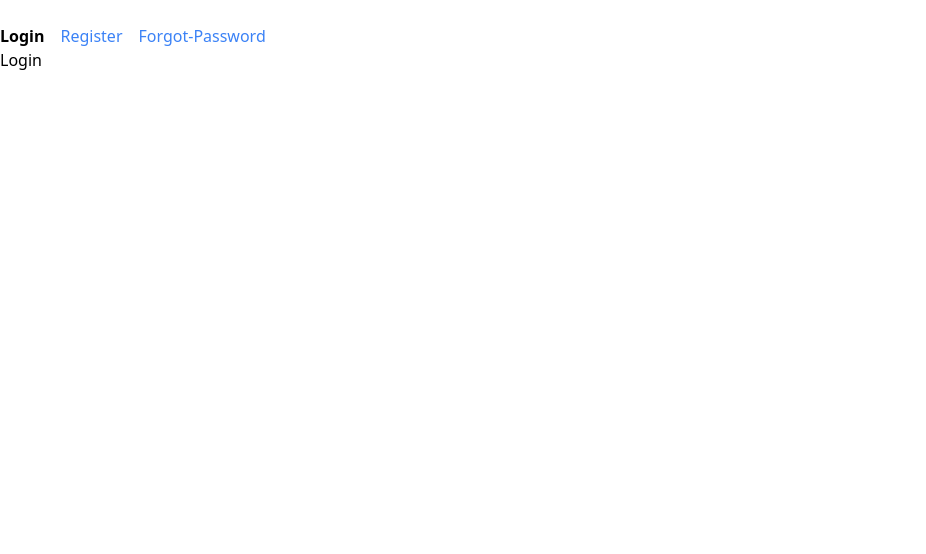
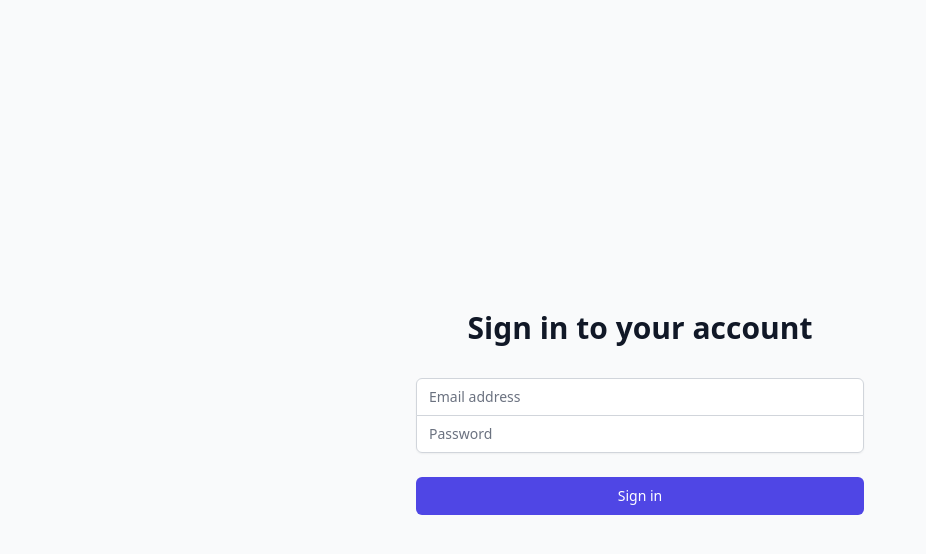
Before and after one commit to Hamza-El-Fahli/Educraft_Server, a Next.js app: page /login in a window 1280 px wide. Shown: the top 554 px of the page, without its empty margins (0-926 px from the left). Built offline with nearby package versions, Linux system fonts and the light colour scheme.

Commit message:
wip:add test Intercepting routes

```diff
--- /dev/null
+++ b/src/app/(authentification)/(with-auth-layout)/layout.tsx
@@ -0,0 +1,16 @@
+"use client";
+
+import Link from "next/link";
+import { usePathname } from "next/navigation";
+import "./styles.css";
+import { useState } from "react";
+
+export default function AuthLayout({
+  children,
+}: {
+  children: React.ReactNode;
+}) {
+  const currentPath = usePathname();
+
+  return <div className="col">{children}</div>;
+}
--- a/src/app/(authentification)/(with-auth-layout)/login/page.tsx
+++ b/src/app/(authentification)/(with-auth-layout)/login/page.tsx
@@ -1,6 +1,70 @@
 "use client";
+import { FormEvent, useState } from "react";
 
-export default function Login() {
-  if (Math.random() * 5 > 3) throw new Error("wrong login detected");
-  return <h1>Login</h1>;
+export default function LoginForm() {
+  const [email, setEmail] = useState("");
+  const [password, setPassword] = useState("");
+
+  const handleSubmit = (e: FormEvent<HTMLFormElement>) => {
+    e.preventDefault();
+    // Add your login logic here
+    console.log("Email:", email, "Password:", password);
+  };
+
+  return (
+    <div className="min-h-screen flex items-center justify-center bg-gray-50 py-12 px-4 sm:px-6 lg:px-8">
+      <div className="max-w-md w-full space-y-8">
+        <div>
+          <h2 className="mt-6 text-center text-3xl font-extrabold text-gray-900">
+            Sign in to your account
+          </h2>
+        </div>
+        <form className="mt-8 space-y-6" onSubmit={handleSubmit}>
+          <input type="hidden" name="remember" defaultValue="true" />
+          <div className="rounded-md shadow-sm -space-y-px">
+            <div>
+              <label htmlFor="email-address" className="sr-only">
+                Email address
+              </label>
+              <input
+                id="email-address"
+                name="email"
+                type="email"
+                autoComplete="email"
+                required
+                className="appearance-none rounded-none relative block w-full px-3 py-2 border border-gray-300 placeholder-gray-500 text-gray-900 rounded-t-md focus:outline-none focus:ring-indigo-500 focus:border-indigo-500 focus:z-10 sm:text-sm"
+                placeholder="Email address"
+                value={email}
+                onChange={(e) => setEmail(e.target.value)}
+              />
+            </div>
+            <div>
+              <label htmlFor="password" className="sr-only">
+                Password
+              </label>
+              <input
+                id="password"
+                name="password"
+                type="password"
+                autoComplete="current-password"
+                required
+                className="appearance-none rounded-none relative block w-full px-3 py-2 border border-gray-300 placeholder-gray-500 text-gray-900 rounded-b-md focus:outline-none focus:ring-indigo-500 focus:border-indigo-500 focus:z-10 sm:text-sm"
+                placeholder="Password"
+                value={password}
+                onChange={(e) => setPassword(e.target.value)}
+              />
+            </div>
+          </div>
+          <div>
+            <button
+              type="submit"
+              className="group relative w-full flex justify-center py-2 px-4 border border-transparent text-sm font-medium rounded-md text-white bg-indigo-600 hover:bg-indigo-700 focus:outline-none focus:ring-2 focus:ring-offset-2 focus:ring-indigo-500"
+            >
+              Sign in
+            </button>
+          </div>
+        </form>
+      </div>
+    </div>
+  );
 }
--- a/src/app/(authentification)/(with-auth-layout)/template.tsx
+++ /dev/null
@@ -1,48 +0,0 @@
-"use client";
-
-import Link from "next/link";
-import { usePathname } from "next/navigation";
-import "./styles.css";
-import { useState } from "react";
-
-const navLinks: { name: string; href: string }[] = [
-  { name: "Login", href: "/login" },
-  { name: "Register", href: "/register" },
-  { name: "Forgot-Password", href: "/forgot-password" },
-];
-
-export default function AuthLayout({
-  children,
-}: {
-  children: React.ReactNode;
-}) {
-  const currentPath = usePathname();
-
-  const [input, setinput] = useState("");
-
-  return (
-    <>
-      <div>
-        <input
-          type="text"
-          value={input}
-          onChange={(e) => setinput(e.target.value)}
-        />
-      </div>
-      {navLinks.map((nav) => {
-        const isActive = currentPath.startsWith(nav.href);
-
-        return (
-          <Link
-            href={nav.href}
-            key={nav.name}
-            className={isActive ? "font-bold mr-4" : "text-blue-500 mr-4"}
-          >
-            {nav.name}
-          </Link>
-        );
-      })}
-      {children}
-    </>
-  );
-}
--- /dev/null
+++ b/src/app/complexDashboard/layout.tsx
@@ -0,0 +1,11 @@
+export default function DashboardLayout({
+  children,
+}: {
+  children: React.ReactNode;
+}) {
+  return (
+    <>
+      <div>{children}</div>
+    </>
+  );
+}
--- /dev/null
+++ b/src/app/f1/(.)f2/page.tsx
@@ -0,0 +1,3 @@
+export default function F2() {
+  return <h1>intercepted F2 page</h1>;
+}
--- /dev/null
+++ b/src/app/f1/f2/page.tsx
@@ -0,0 +1,3 @@
+export default function F2() {
+  return <h1>F2 page</h1>;
+}
--- /dev/null
+++ b/src/app/f1/page.tsx
@@ -0,0 +1,12 @@
+import Link from "next/link";
+
+export default function F1() {
+  return (
+    <>
+      <h1>F1 page</h1>
+      <div>
+        <Link href="/f1/f2">F2</Link>
+      </div>
+    </>
+  );
+}
```
Also changed, not shown: src/app/f1/f3/page.tsx (added).
